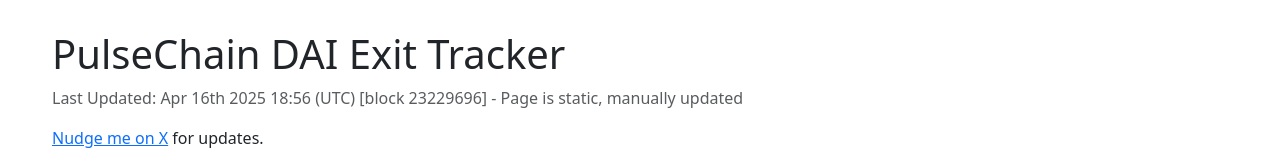
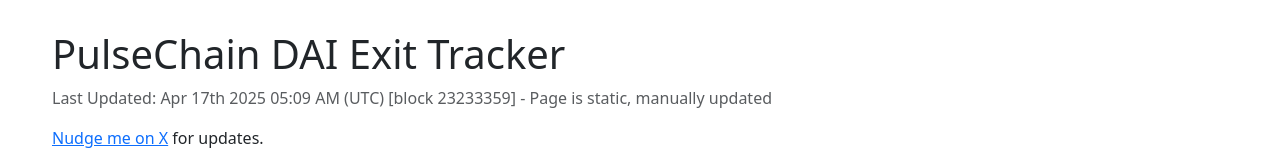
Before and after one commit to cryptophil85/pDAI-exit-callers, a plain HTML site: page index.html in a window 1280 px wide. Shown: the top 163 px of the page. Drawn offline with nearby package versions, Linux system fonts and the light colour scheme.

Commit message:
Update index.html

```diff
--- a/index.html
+++ b/index.html
@@ -73,7 +73,7 @@
 <body>
     <div class="container">
         <h1>PulseChain DAI Exit Tracker</h1>
-        <p class="text-muted">Last Updated: Apr 16th 2025 18:56 (UTC) [block 23229696] - Page is static, manually updated</p>
+        <p class="text-muted">Last Updated: Apr 17th 2025 05:09 AM (UTC) [block 23233359] - Page is static, manually updated</p>
         <p>
             <a href="https://x.com/cryptophil85" target="_blank">Nudge me on X</a> for updates.
         </p>
```
